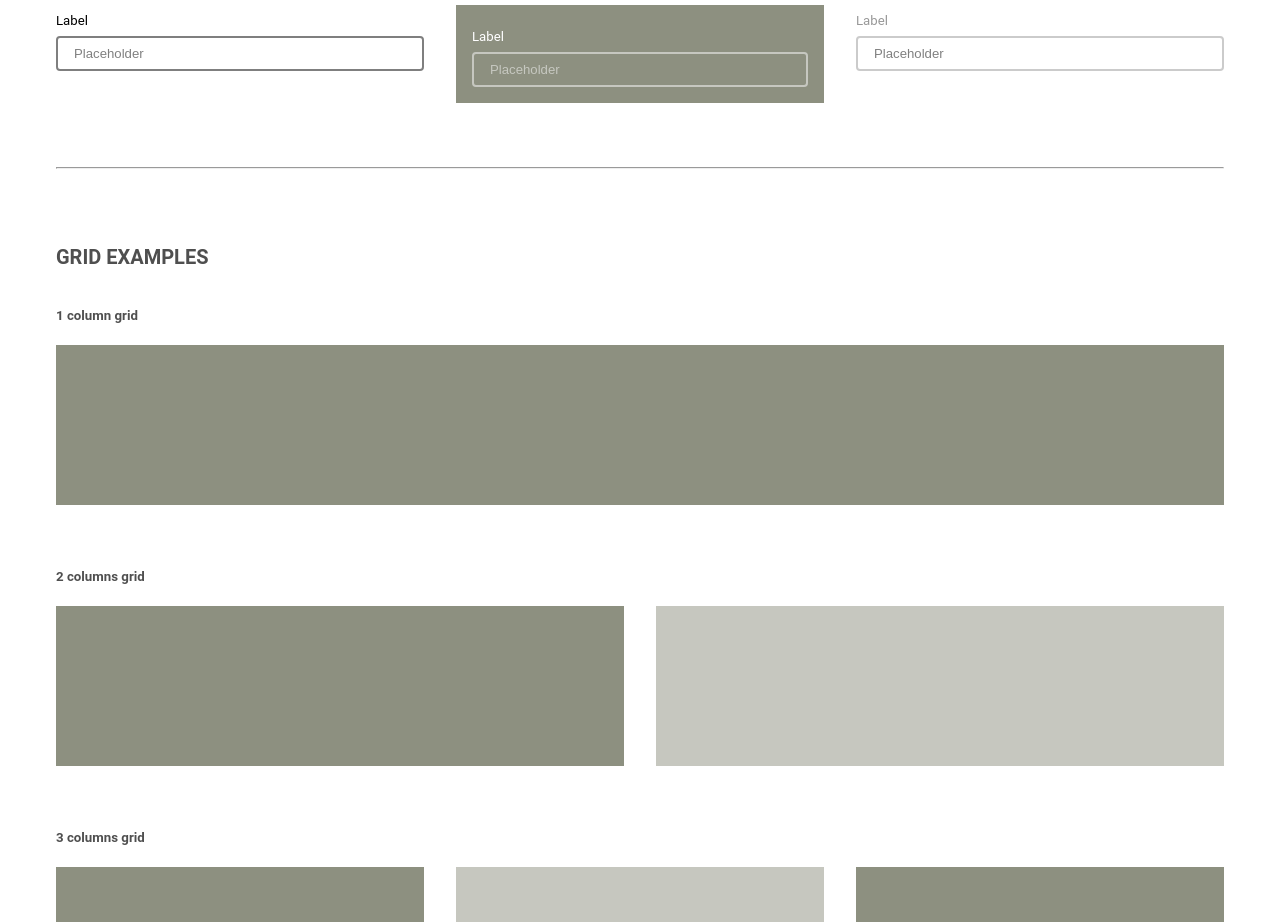
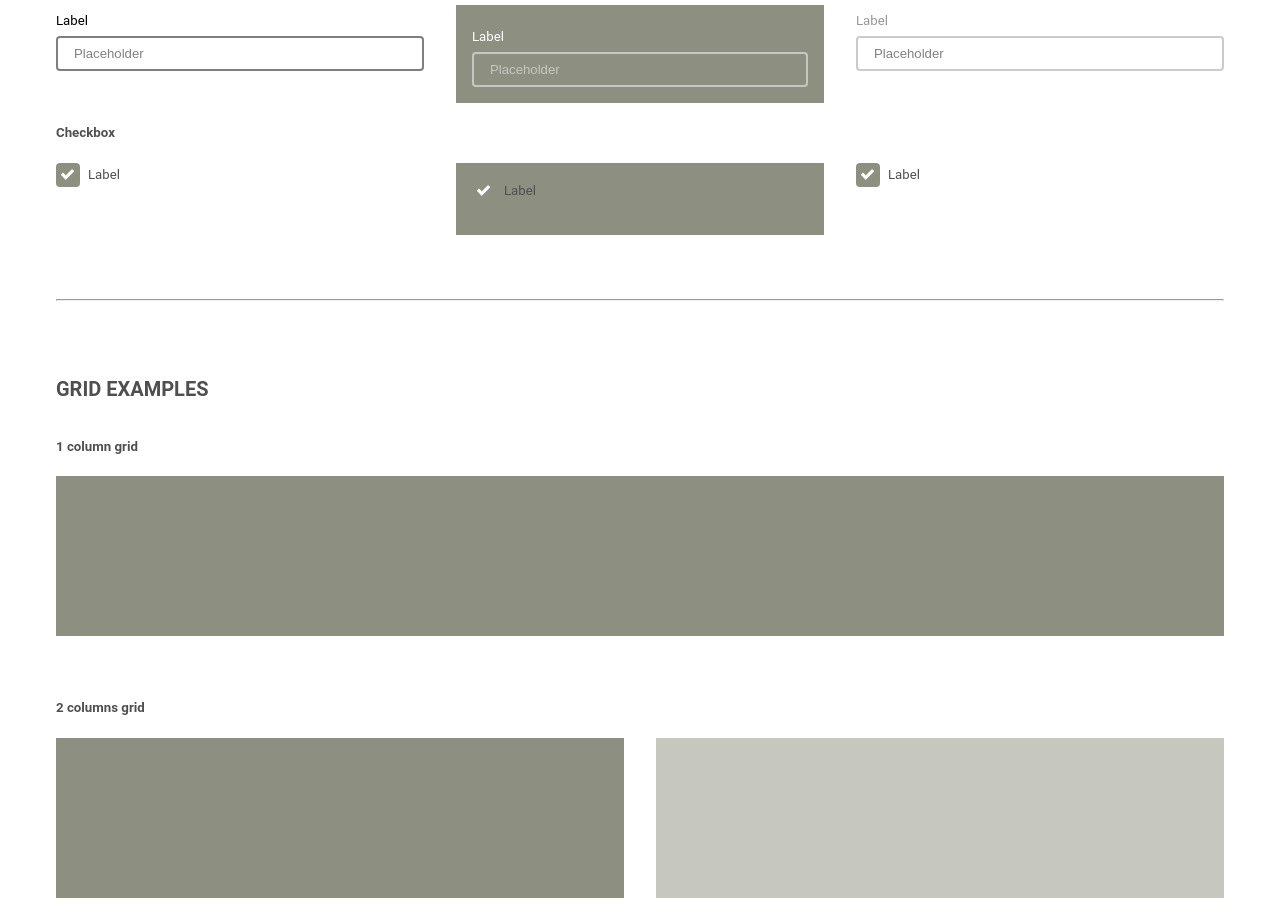
Before and after one commit to patrikvadura/nuxt-v2-starter, a Nuxt app: page / in a window 1280 px wide. Shown: the part 2480-3402 px from the top of the page. Built offline with nearby package versions, Linux system fonts and the light colour scheme; a small style sheet from the web is missing.

Commit message:
add: chceckbox - first setup

```diff
--- a/assets/scss/config.scss
+++ b/assets/scss/config.scss
@@ -168,6 +168,16 @@ $inputBorderWidth: 2px;
 $inputBorderRadius: .25rem;
 $inputBorder: $inputBorderWidth solid rgba($inputColor, .5);
 
+// Checkbox - default
+$checkboxColor: themeColor("primary");
+$checkboxTextSize: .825rem;
+$checkboxTextWeight: fontWeight("regular");
+$checkboxTextDecoration: none;
+$checkboxTextTransform: none;
+$checkboxBorderWidth: 2px;
+$checkboxBorderRadius: .25rem;
+$checkboxBorder: $inputBorderWidth solid rgba($inputColor, .5);
+
 // HEADER
 // -------------------
 // Header - default
--- /dev/null
+++ b/components/design/forms/BaseCheckbox.vue
@@ -0,0 +1,104 @@
+<template>
+  <label
+    :id="id"
+    class="container"
+  >
+    <slot />
+
+    <input
+      type="checkbox"
+      checked="checked"
+    >
+
+    <span
+      class="checkmark"
+      :class="classes"
+    />
+  </label>
+</template>
+
+<script>
+export default {
+  props: {
+    id: { type: String, default: null },
+
+    // color variations
+    primary: { type: Boolean, default: true },
+    negative: { type: Boolean, default: false },
+    light: { type: Boolean, default: false },
+
+    // sizing
+    wide: { type: Boolean, default: false },
+    small: { type: Boolean, default: false },
+    medium: { type: Boolean, default: false }
+  },
+  computed: {
+    classes () {
+      return {
+        // color variations
+        primary: this.primary,
+        negative: this.negative,
+        light: this.light,
+
+        // sizing
+        small: this.small,
+        medium: this.medium
+      }
+    }
+  }
+}
+</script>
+
+<style lang="scss" scoped>
+.container {
+  display: block;
+  position: relative;
+  padding-left: 2rem;
+  margin-bottom: 1rem;
+  cursor: pointer;
+  font-size: $checkboxTextSize;
+  line-height: 1.5rem;
+  user-select: none;
+
+  input {
+    display: none;
+
+    &:checked {
+      ~ .checkmark {
+        background: $checkboxColor;
+
+        &:after {
+          display: block;
+        }
+      }
+    }
+  }
+
+  .checkmark {
+    position: absolute;
+    top: 0;
+    left: 0;
+    height: 1.5rem;
+    width: 1.5rem;
+    background: rgba($checkboxColor, .5);
+    border-radius: $checkboxBorderRadius;
+
+    &:after {
+      content: "";
+      position: absolute;
+      display: none;
+      left: .5rem;
+      top: .3rem;
+      width: .45rem;
+      height: .75rem;
+      border: solid colorContrast($checkboxColor);
+      border-width: 0 .2rem .2rem 0;
+      transform: rotate(45deg);
+    }
+  }
+
+  &:hover input ~ .checkmark {
+    background: $checkboxColor;
+  }
+}
+</style>
--- a/pages/index.vue
+++ b/pages/index.vue
@@ -227,6 +227,28 @@
           <BaseInput placeholder="Placeholder" light>
             Label
           </BaseInput>
+        </div>
+      </div>
+
+      <h5>Checkbox</h5>
+
+      <div class="grid-3">
+        <div>
+          <BaseCheckbox>
+            Label
+          </BaseCheckbox>
+        </div>
+
+        <div class="p-2 bg-primary">
+          <BaseCheckbox negative>
+            Label
+          </BaseCheckbox>
+        </div>
+
+        <div>
+          <BaseCheckbox light>
+            Label
+          </BaseCheckbox>
         </div>
       </div>
 
--- a/plugins/globalComponents.js
+++ b/plugins/globalComponents.js
@@ -3,8 +3,10 @@ import BaseButton from '~/components/design/button/BaseButton.vue'
 import BaseIcon from '~/components/design/icon/BaseIcon.vue'
 import BaseLogo from '~/components/design/logo/BaseLogo.vue'
 import BaseInput from '~/components/design/forms/BaseInput.vue'
+import BaseCheckbox from '~/components/design/forms/BaseCheckbox.vue'
 
 Vue.component('BaseButton', BaseButton)
 Vue.component('BaseIcon', BaseIcon)
 Vue.component('BaseLogo', BaseLogo)
 Vue.component('BaseInput', BaseInput)
+Vue.component('BaseCheckbox', BaseCheckbox)
```
